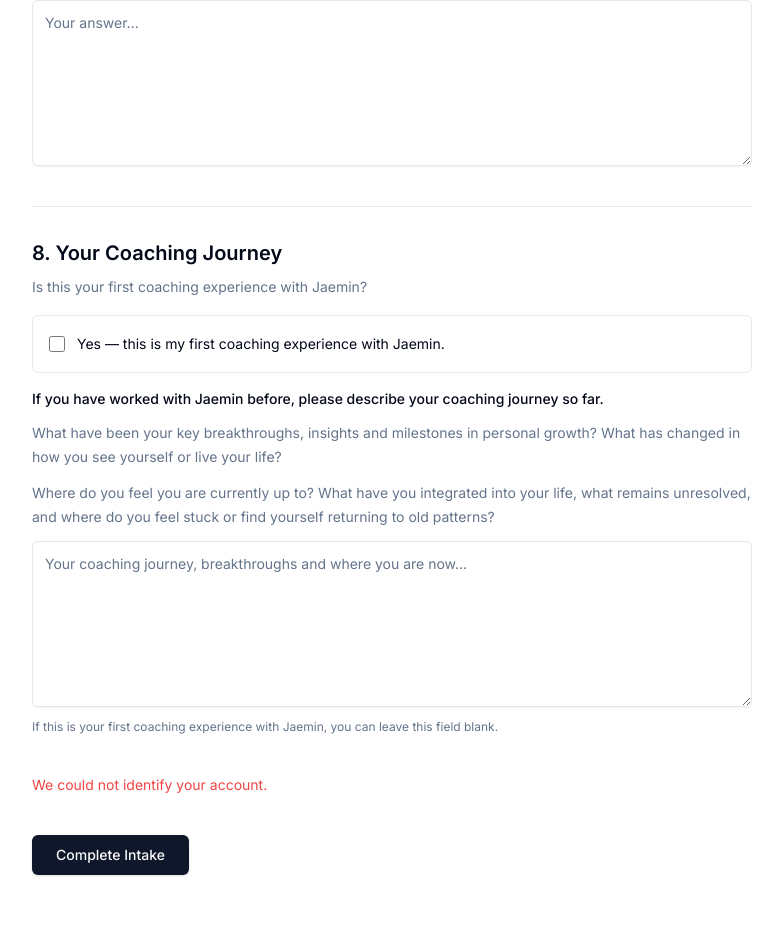
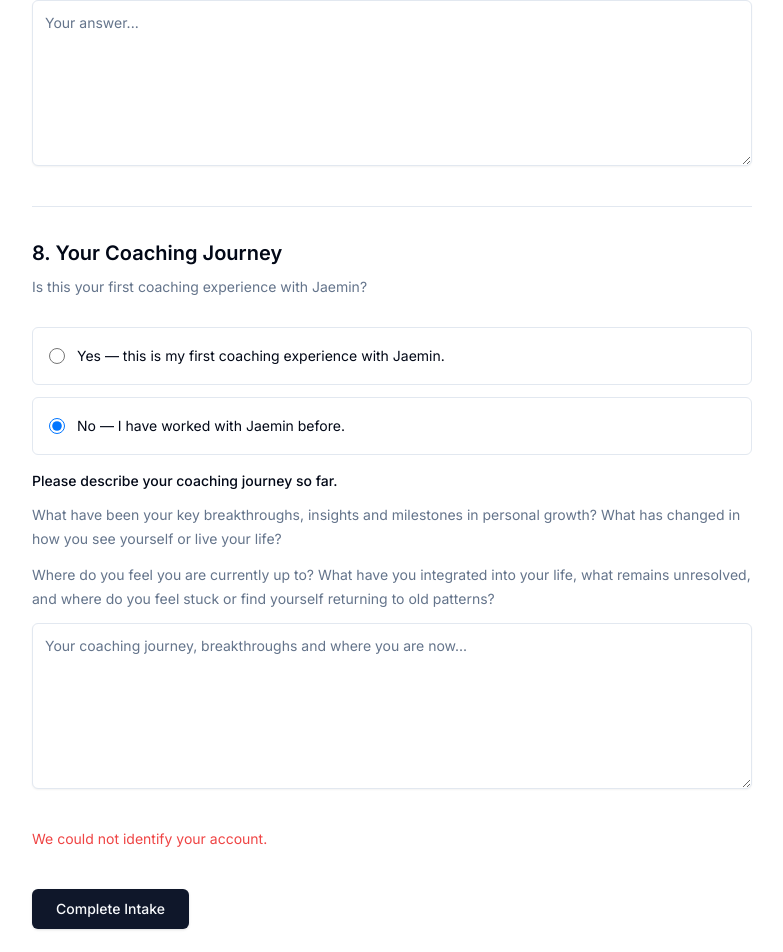
Before and after one commit to jaeminfrazer/stripe-supabase-saas-starter-kit, a Next.js app: page /intake in a window 1280 px wide. Shown: the part 2172-3124 px from the top of the page, without its empty margins (248-1031 px from the left). Built offline with nearby package versions, Linux system fonts and the light colour scheme; no server answers.

Commit message:
Show explicit yes/no coaching journey options (#14)

```diff
--- a/app/intake/page.tsx
+++ b/app/intake/page.tsx
@@ -285,12 +285,15 @@ export default function IntakePage() {
                         </p>
                     </div>
 
+                    <fieldset className="space-y-3">
+                        <legend className="sr-only">Is this your first coaching experience with Jaemin?</legend>
                         <label className="flex items-start gap-3 rounded-md border p-4 text-sm leading-6">
                             <input
-                            type="checkbox"
+                                type="radio"
+                                name="first-coaching-experience"
                                 checked={firstCoachingExperience}
-                            onChange={(event) => {
-                                setFirstCoachingExperience(event.target.checked)
+                                onChange={() => {
+                                    setFirstCoachingExperience(true)
                                     setError("")
                                 }}
                                 className="mt-1 h-4 w-4 shrink-0"
@@ -299,10 +302,27 @@ export default function IntakePage() {
                                 Yes — this is my first coaching experience with Jaemin.
                             </span>
                         </label>
+                        <label className="flex items-start gap-3 rounded-md border p-4 text-sm leading-6">
+                            <input
+                                type="radio"
+                                name="first-coaching-experience"
+                                checked={!firstCoachingExperience}
+                                onChange={() => {
+                                    setFirstCoachingExperience(false)
+                                    setError("")
+                                }}
+                                className="mt-1 h-4 w-4 shrink-0"
+                            />
+                            <span>
+                                No — I have worked with Jaemin before.
+                            </span>
+                        </label>
+                    </fieldset>
 
+                    {!firstCoachingExperience && (
                         <div className="space-y-3">
                             <label htmlFor="coaching-journey" className="block text-sm font-medium">
-                            If you have worked with Jaemin before, please describe your coaching journey so far.
+                                Please describe your coaching journey so far.
                             </label>
                             <p className="text-sm leading-6 text-muted-foreground">
                                 What have been your key breakthroughs, insights and milestones in personal growth? What has changed in how you see yourself or live your life?
@@ -318,14 +338,12 @@ export default function IntakePage() {
                                     setError("")
                                 }}
                                 rows={7}
-                            required={!firstCoachingExperience}
+                                required
                                 className="flex w-full rounded-md border border-input bg-background px-3 py-3 text-sm shadow-sm outline-none transition-colors placeholder:text-muted-foreground focus-visible:ring-2 focus-visible:ring-ring"
                                 placeholder="Your coaching journey, breakthroughs and where you are now..."
                             />
-                        <p className="text-xs text-muted-foreground">
-                            If this is your first coaching experience with Jaemin, you can leave this field blank.
-                        </p>
                         </div>
+                    )}
                 </section>
 
                 {error && (
```
Lines whose indentation alone changed are shown as unchanged.
